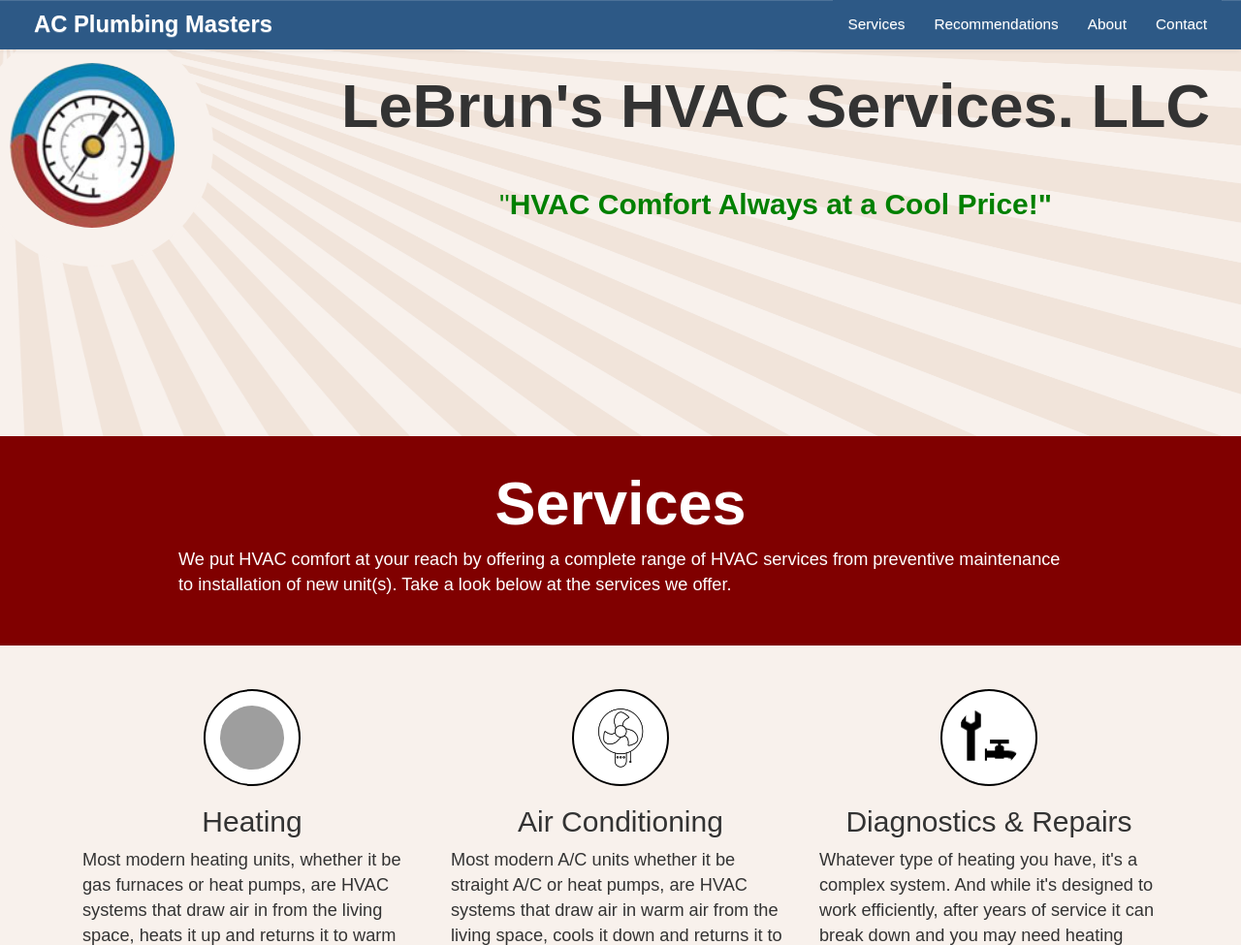
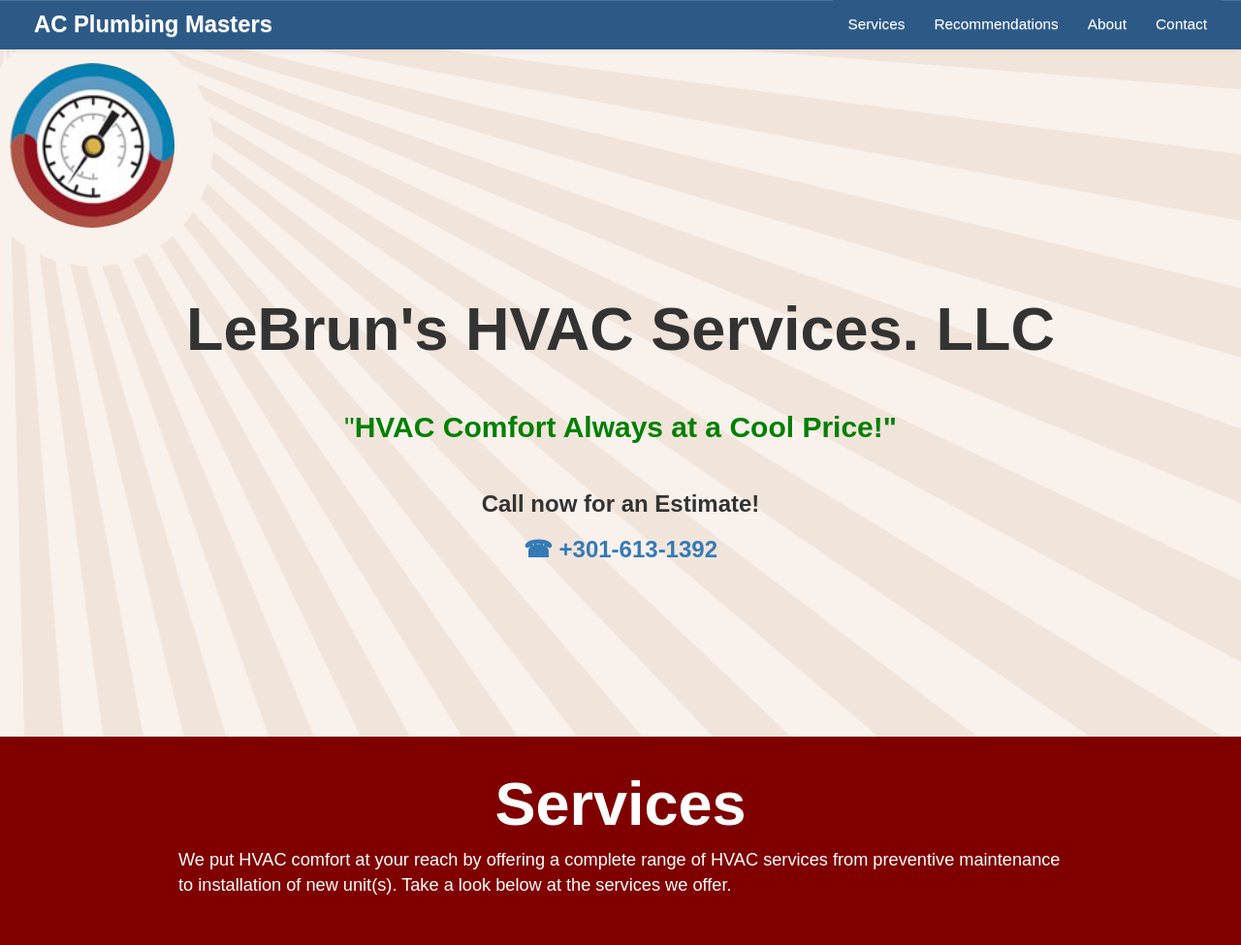
Before and after one commit to npaul007/acPlumbingMasters, a PHP site: page / in a window 1280 px wide. Shown: the top 975 px of the page at 97% size. Run offline with PHP 8.4, Linux system fonts and the light colour scheme; some libraries are stand-ins or nearby versions; grey boxes are pictures that could not be loaded.

Commit message:
lead row format change

```diff
--- a/css/style.css
+++ b/css/style.css
@@ -129,6 +129,11 @@ footer .container a{
 	background-position: center;
 }
 
+#sub-lead-row{
+	position: relative;
+	bottom: 70px;
+}
+
 #meterImg{
 	height: 250px;
 	width: 250px;
@@ -139,10 +144,6 @@ footer .container a{
 	position: relative;
 	right: 45px;
 	bottom: 25px;
-}
-
-#rays{
-
 }
 
 .accordionMetoerImg{
--- a/index.php
+++ b/index.php
@@ -56,13 +56,20 @@ My portfolio: https://github.com/npaul007
 
 		<div class="container-fluid" id="wrapper">
 			<div class="row" id="lead-row">
-				<div class="col-md-3">
-					<img src="images/meter.png" class="img-responsive center" id="meterImg" alt="">
-					<div id="rays"></div>
-				</div>
-				<div class="col-md-9">
-					<h1 class="center-text lead-header" id="lead-header"><strong>LeBrun's HVAC Services. LLC</strong></h1>
-					<h2 class="center-text" id="slogan">"<strong>HVAC Comfort Always at a Cool Price!"</strong></h2>
+				<div class="container-fluid">
+					<div class="row">
+						<div class="col-md-12">
+							<img src="images/meter.png" class="img-responsive center" id="meterImg" alt="">
+						</div>
+					</div>
+					<div class="row" id="sub-lead-row">
+						<div class="col-md-12">
+							<h1 class="center-text lead-header" id="lead-header"><strong>LeBrun's HVAC Services. LLC</strong></h1>
+							<h2 class="center-text" id="slogan">"<strong>HVAC Comfort Always at a Cool Price!"</strong></h2>
+							<h3 class="center-text"><strong>Call now for an Estimate!</strong></h3>
+							<h3 class="center-text"><a class="center-text" href="tel:301-613-1392 "><strong>&#9742 +301-613-1392 </strong></a></h3>
+						</div>
+					</div>
 				</div>
 			</div>
 
```
